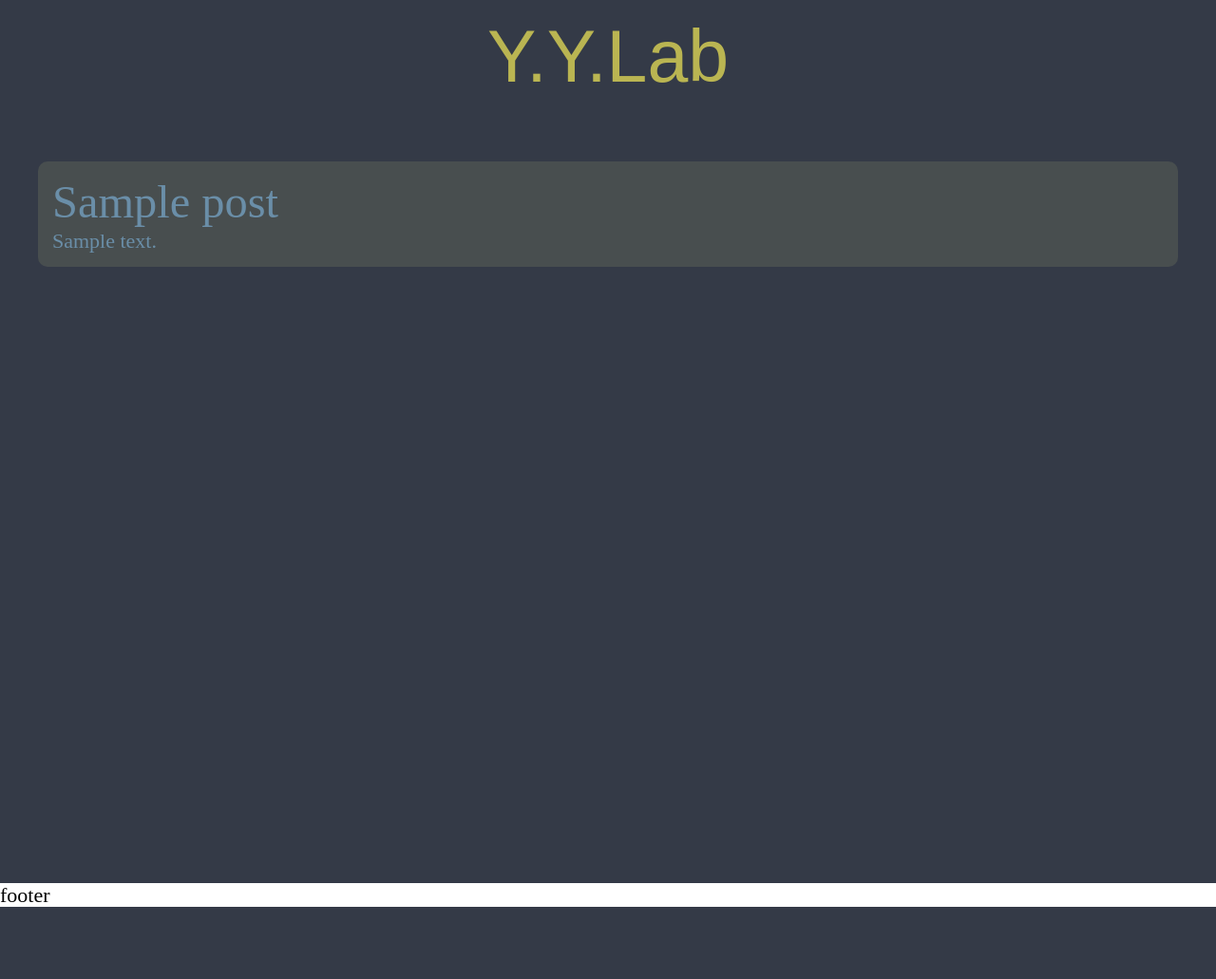
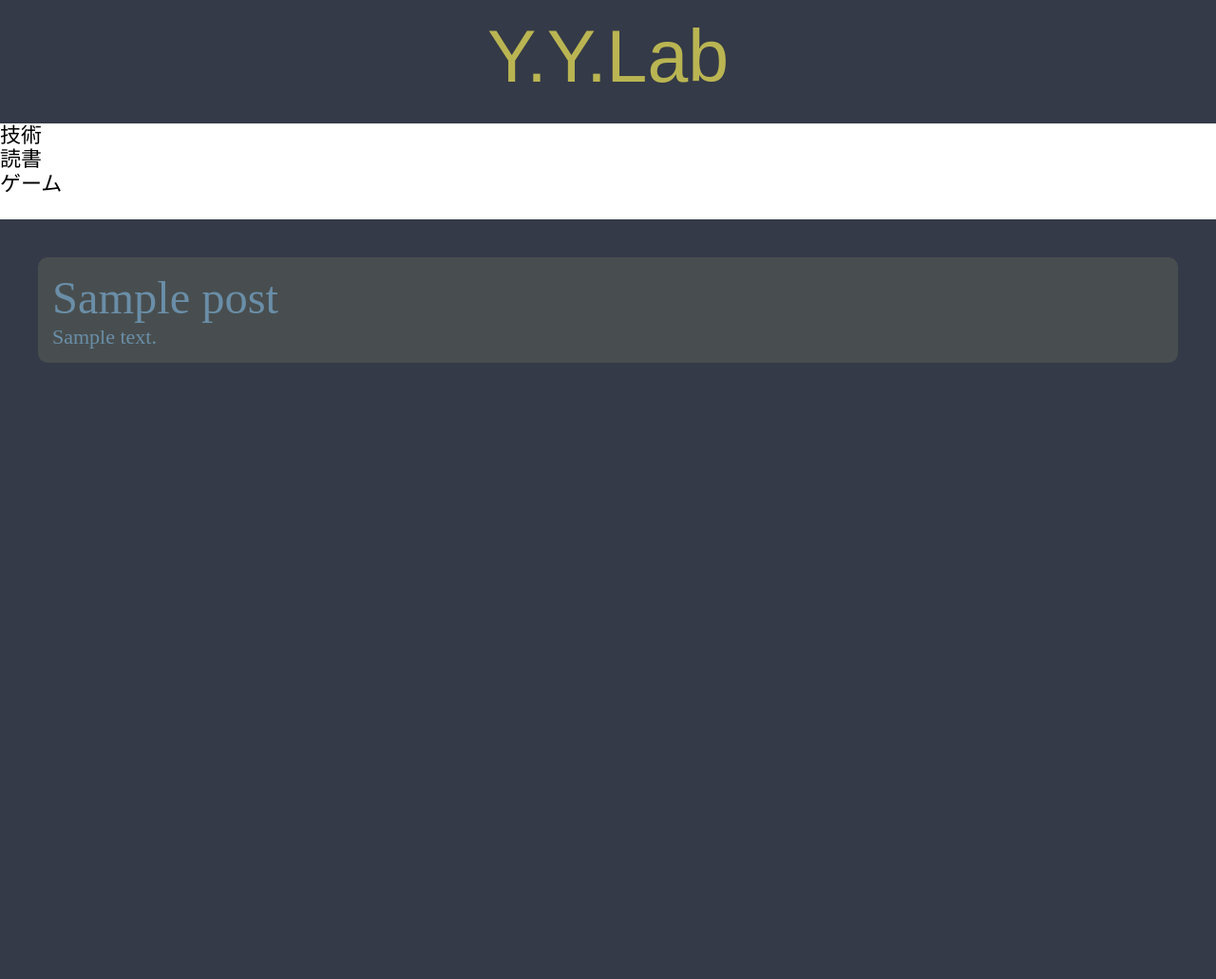
Before and after one commit to yoshi-yukky/django-blog, a Django app: page / in a window 1280 px wide. Shown: the whole page at 95% size. Before the commit the page ends 955 px from the top, so only its background shows below. Run offline with Django 3.2, Linux system fonts and the light colour scheme; tables that the repository leaves empty hold one stand-in row (values such as "Sample post"); style sheets or scripts are compiled from the project's sources; some web fonts are replaced.

Commit message:
css適用に伴いタグ構造を変更

```diff
--- a/django/project/template/base.html
+++ b/django/project/template/base.html
@@ -11,18 +11,20 @@
     <body>
         <header>
             <div class="page-title">
-                <h1>Y.Y.Lab</h1>
+                <a href="/"><h1>Y.Y.Lab</h1></a>
             </div>
         </header>
-
+        <nav>
+            <ul class="category">
+                <li style="backgroud: url() left center no-repeat;">技術</li><li>読書</li><li>ゲーム</li>
+            </ul>
+    　　</nav>
         <div class="container">
             <div class="content">
                 {% block content %}{% endblock %}
             </div>
         </div>
 
-        <footer>
-            <p>footer</p>
-        </footer>
+        <footer/>
     </body>
 </html>
--- a/django/project/template/blog/index.html
+++ b/django/project/template/blog/index.html
@@ -1,12 +1,15 @@
 {% extends 'base.html' %}
 
+
 {% block content %}
-    {% for post in posts %}
-            <div class="card">
+    <div class="card">
+        {% for post in posts %}
+            <div class="card-item">
                 <a href="{% url 'blog-detail' post.id %}">
                     <h1 class="post-title">{{ post.title }}</h1>
                 </a>
                 <p>{{ post.excerpt }}</p>
             </div>
-    {% endfor %}
+        {% endfor %}
+    </div>
 {% endblock %}
```
Also changed, not shown: django/project/template/blog/detail.html (+4 -4 lines).
